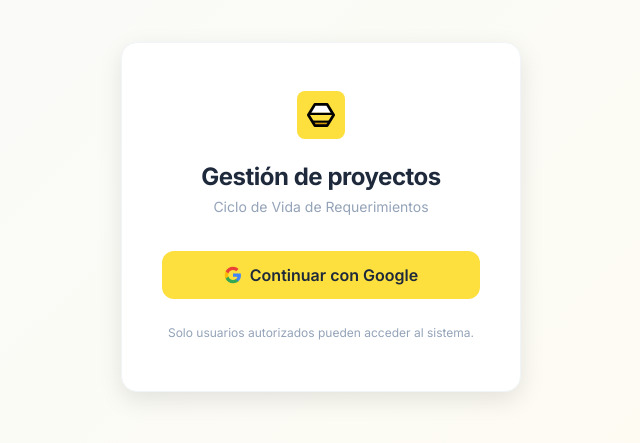
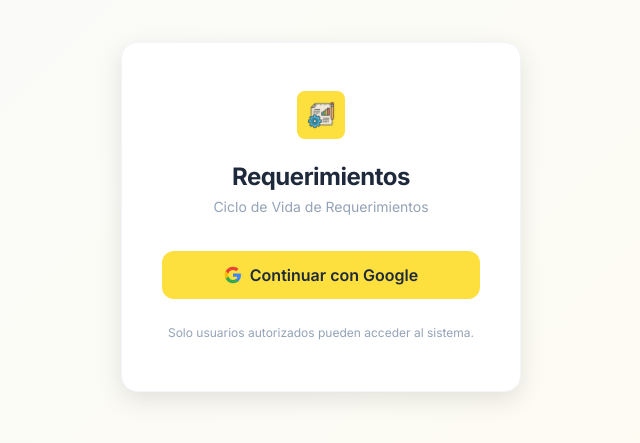
Before and after one commit to arzak/dashproducto2, a React (Vite) app: page /login in a window 1280 px wide. Shown: the part 183-626 px from the top of the page, without its empty margins (319-959 px from the left). Built offline with nearby package versions, Linux system fonts and the light colour scheme; no server answers.

Commit message:
feat: Implement requirement comments with AI-powered transcription import for agreement extraction and add a new logo component.

```diff
--- a/src/components/Logo.jsx
+++ b/src/components/Logo.jsx
@@ -1,24 +1,14 @@
+import logo from '../assets/logo.png';
+
 export default function Logo({ size = 24, className = '' }) {
     return (
-        <svg
+        <img
+            src={logo}
+            alt="Requerimientos Logo"
             width={size}
             height={size}
-            viewBox="0 0 100 100"
-            fill="none"
-            xmlns="http://www.w3.org/2000/svg"
             className={className}
-        >
-            <clipPath id="hexClip">
-                <path d="M 28 12 L 72 12 L 95 50 L 72 88 L 28 88 L 5 50 Z" />
-            </clipPath>
-            <g clipPath="url(#hexClip)">
-                <rect x="0" y="0" width="100" height="42" fill="#FFFFFF" />
-                <rect x="0" y="42" width="100" height="8" fill="#000000" />
-                <rect x="0" y="50" width="100" height="20" fill="#FDDF3E" />
-                <rect x="0" y="70" width="100" height="8" fill="#000000" />
-                <rect x="0" y="78" width="100" height="22" fill="#D49A00" />
-            </g>
-            <path d="M 28 12 L 72 12 L 95 50 L 72 88 L 28 88 L 5 50 Z" stroke="#000000" strokeWidth="10" strokeLinejoin="round" />
-        </svg>
+            style={{ objectFit: 'contain' }}
+        />
     );
 }
--- a/src/components/RequirementComments.jsx
+++ b/src/components/RequirementComments.jsx
@@ -191,13 +191,30 @@ export default function RequirementComments({ requirementId }) {
                     style={{ display: 'none' }}
                 />
                 <button
-                    className="btn btn--secondary import-btn"
+                    className="btn import-ai-btn"
                     onClick={() => fileInputRef.current?.click()}
                     disabled={importingFile}
-                    style={{ marginLeft: 'auto' }}
+                    style={{
+                        marginLeft: 'auto',
+                        display: 'inline-flex',
+                        alignItems: 'center',
+                        gap: '8px',
+                        background: 'linear-gradient(135deg, #667eea 0%, #764ba2 100%)',
+                        border: 'none',
+                        borderRadius: 'var(--radius-lg)',
+                        padding: '10px 20px',
+                        color: 'white',
+                        fontWeight: 'var(--font-weight-semibold)',
+                        fontSize: 'var(--font-size-sm)',
+                        cursor: importingFile ? 'not-allowed' : 'pointer',
+                        transition: 'all var(--transition-fast)',
+                        boxShadow: '0 4px 12px rgba(102, 126, 234, 0.4)'
+                    }}
+                    onMouseOver={(e) => e.currentTarget.style.transform = 'translateY(-2px)'}
+                    onMouseOut={(e) => e.currentTarget.style.transform = 'translateY(0)'}
                 >
-                    {importingFile ? <Loader2 size={16} className="animate-spin" /> : <Upload size={16} />}
-                    {importingFile ? 'Leyendo...' : 'Importar transcripción'}
+                    {importingFile ? <Loader2 size={18} className="animate-spin" /> : <Sparkles size={18} />}
+                    {importingFile ? 'Procesando...' : 'Importar con IA'}
                 </button>
             </div>
 
--- a/src/components/Sidebar.jsx
+++ b/src/components/Sidebar.jsx
@@ -27,7 +27,7 @@ export default function Sidebar() {
                     <Logo size={24} />
                 </div>
                 <div>
-                    <div className="sidebar__brand-name">Gestión Pro</div>
+                    <div className="sidebar__brand-name">Requerimientos</div>
                     <div className="sidebar__brand-sub">Ciclo de Vida</div>
                 </div>
             </div>
--- a/src/index.css
+++ b/src/index.css
@@ -1,5 +1,5 @@
 /* ============================================
-   GESTIÓN PRO — Design System
+   REQUERIMIENTOS — Design System
    Tokens extracted from /desing/ mockups
    ============================================ */
 
--- a/src/pages/Login.jsx
+++ b/src/pages/Login.jsx
@@ -36,7 +36,7 @@ export default function Login() {
                         <Logo size={28} />
                     </div>
                 </div>
-                <h2 className="login__title">Gestión de proyectos</h2>
+                <h2 className="login__title">Requerimientos</h2>
                 <p className="login__subtitle">Ciclo de Vida de Requerimientos</p>
 
                 {error && (
```
Also changed, not shown: src/assets/logo.png (added), 3 other files (tests, documents, lock files or other folders).
